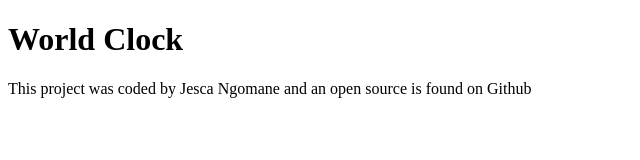
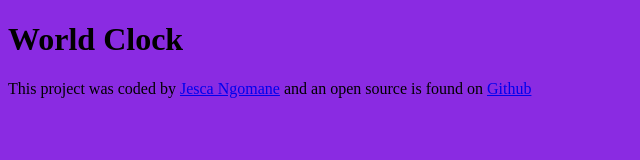
Before and after one commit to JescaNgomane/world-clock-project, a plain HTML site: page index.html in a window 1280 px wide. Shown: the whole page, without its empty margins (0-640 px from the left). Drawn offline with Linux system fonts and the light colour scheme.

Commit message:
Added links to my Github account

```diff
--- a/index.html
+++ b/index.html
@@ -4,12 +4,22 @@
     <meta charset="UTF-8" />
     <meta name="viewport" content="width=device-width, initial-scale=1.0" />
     <title>World Clock- Jesca Ngomane</title>
+    <link rel="stylesheet" href="style.css" />
   </head>
   <body>
     <h1>World Clock</h1>
     <footer>
-      This project was coded by Jesca Ngomane and an open source is found on
-      Github
+      This project was coded by
+      <a href="https://github.com/JescaNgomane" target="_blank"
+        >Jesca Ngomane</a
+      >
+      and an open source is found on
+      <a
+        href="https://github.com/JescaNgomane/world-clock-project"
+        target="_blank"
+        >Github</a
+      >
     </footer>
+    <script src="index.js"></script>
   </body>
 </html>
--- a/index.js
+++ b/index.js
@@ -0,0 +1 @@
+alert("Jess");
--- a/style.css
+++ b/style.css
@@ -0,0 +1,3 @@
+body {
+  background-color: blueviolet;
+}
```
